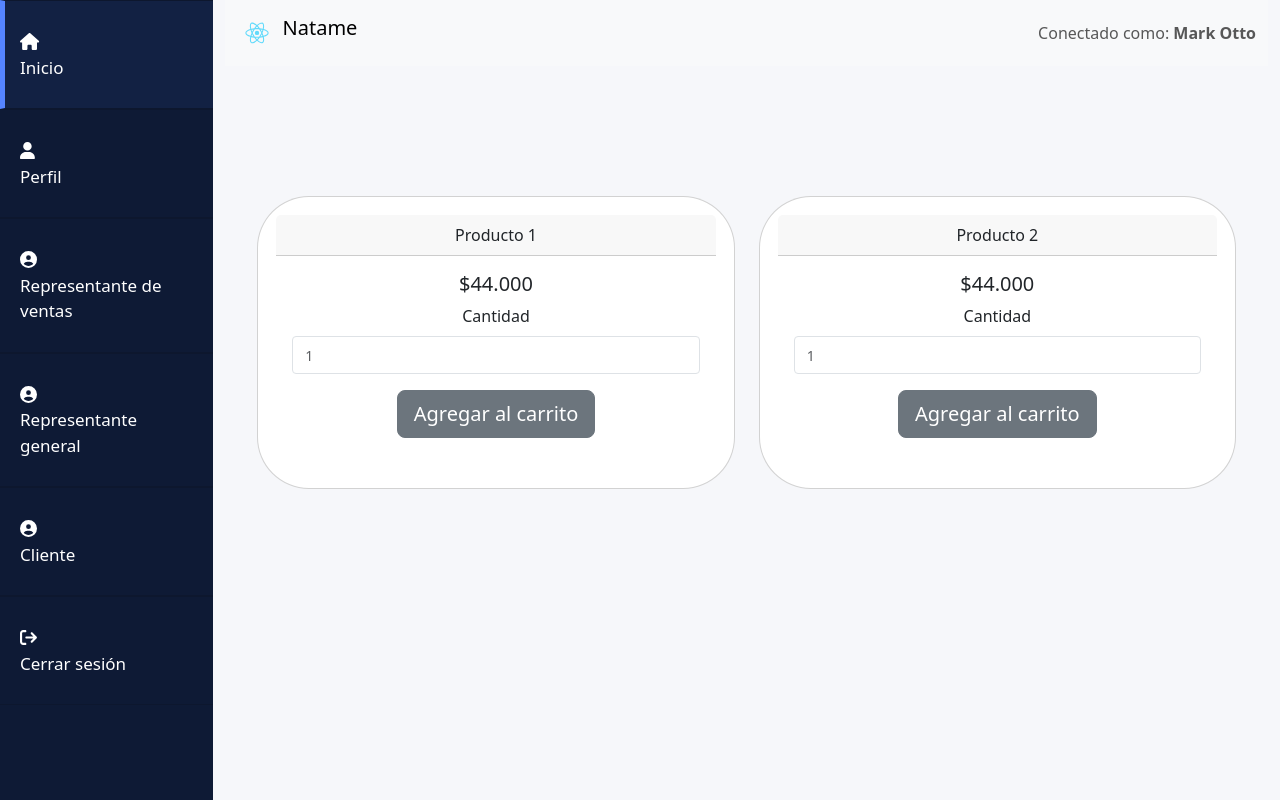
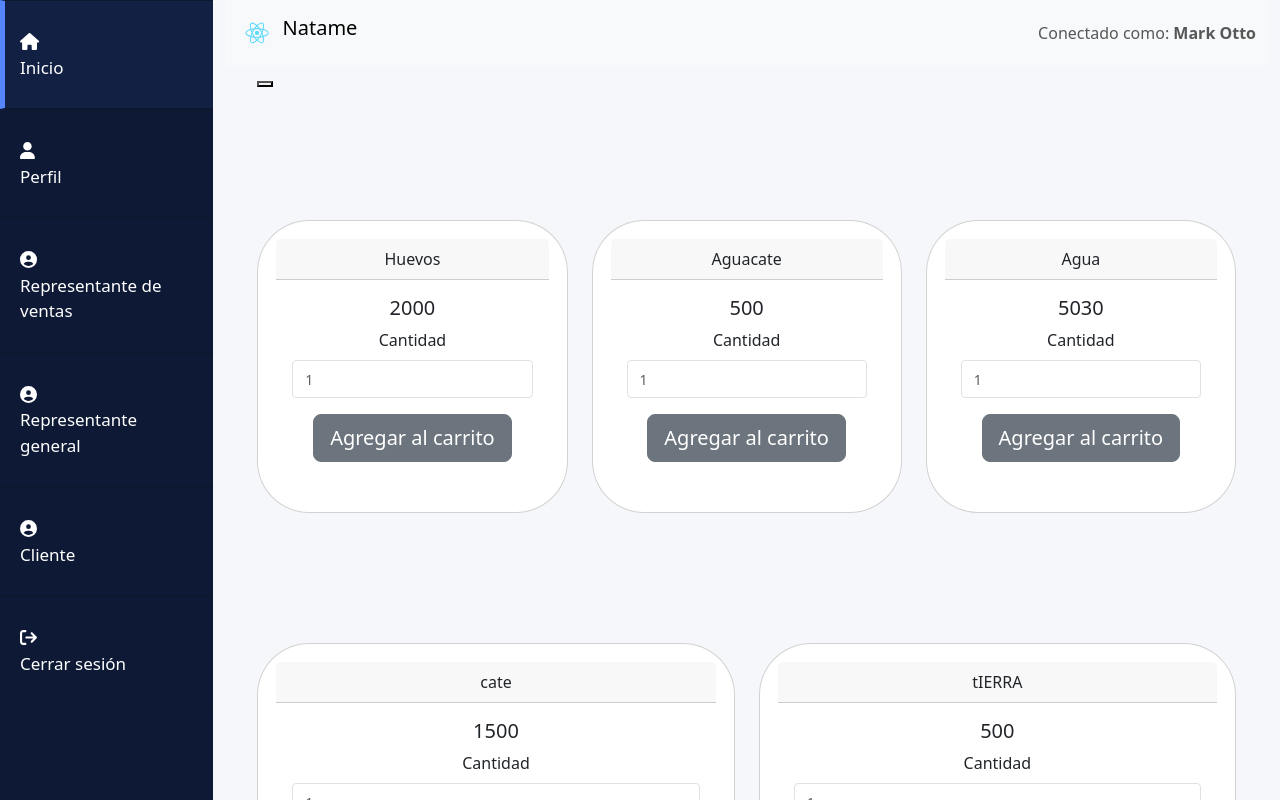
Before and after one commit to kevingmez98/PruebaConexion, a React (Create React App) app in the folder React-Side/front/: page /realizar-compra in a window 1280 px wide. Built offline with nearby package versions, Linux system fonts and the light colour scheme.

Commit message:
Agregado componente para agregar carrito. Falta definir la recuperación del usuario para el carrito

```diff
--- a/React-Side/front/src/Routes/Cliente/GestionarRepCl.js
+++ b/React-Side/front/src/Routes/Cliente/GestionarRepCl.js
@@ -43,14 +43,14 @@ function GestionarRepCl() {
     };
 
     return (
-        <div className="container">
+        <React.Fragment>
             <CardComponent titulo={"Gestionar representante - cliente"}>
                 <div className="p-3 mb-2 bg-info text-white">Representante</div>
                 <p style={{ color: 'red' }}>{ErroMessage}</p>
             </CardComponent>
             <SimpleTable dataJson={jsonData}></SimpleTable>
             <BtnTable dataJson={jsonData}></BtnTable>
-        </div>
+        </React.Fragment>
     )
 }
 
--- a/React-Side/front/src/Routes/Cliente/RealizarCompraCl.js
+++ b/React-Side/front/src/Routes/Cliente/RealizarCompraCl.js
@@ -1,81 +1,129 @@
-import CardComponent from "../../public-component/Card/DarkCard/CardComponent";
-import { FontAwesomeIcon } from '@fortawesome/react-fontawesome';
-import { faK, faKey, faSignIn } from '@fortawesome/free-solid-svg-icons';
-import { useEffect, useState } from 'react';
-import Container from 'react-bootstrap/Container';
+import React, { useState } from 'react';
 import Form from 'react-bootstrap/Form';
 import Row from 'react-bootstrap/Row';
 import Col from 'react-bootstrap/Col';
 import Button from 'react-bootstrap/Button';
-import SimpleCard from "../../public-component/Card/SimpleCard/SimpleCard";
+import SimpleProductCard from "../../public-component/Product/CardProduct/SimpleProductCard";
+import { actualizarCarrito, eliminarCarrito } from '../../public-component/Product/Carrito/CarritoSession';
 
 
 function RealizarCompraCl() {
 
     const [isBtnLoading, setLoading] = useState(false);
 
+    const dataJson = {
+        "records": [
+            [
+                "Prod0001",
+                "Huevos",
+                "2000"
+            ],
+            [
+                "Prod0002",
+                "Aguacate",
+                "500"
+            ],
+            [
+                "Prod0003",
+                "Agua",
+                "5030"
+            ],
+            [
+                "Prod0004",
+                "cate",
+                "1500"
+            ],
+            [
+                "Prod0005",
+                "tIERRA",
+                "500"
+            ]
+        ],
+        "fields": [
+            {
+                "name": "ID_PROD",
+                "type": "OTHER"
+            },
+            {
+                "name": "N_PROD",
+                "type": "OTHER"
+            },
+            {
+                "name": "Precio",
+                "type": "OTHER"
+            }
+        ]
+    }
+    const { records, fields } = dataJson;
 
+    // Función para dividir un array en grupos de tamaño dado
+    function dividirArray(array, size) {
+        const listaDividida = [];
+        for (let i = 0; i < array.length; i += size) {
+            listaDividida.push(array.slice(i, i + size));
+        }
+        return listaDividida;
+    }
 
-    const cargarProducto = (productoId,formId) => {
+    const cargarProducto = (productoId, formId) => {
+        try {
+            console.log(dataJson);
             //Congelar botones
             setLoading(true);
 
             //Obtener cantidad del formulario
             const prodForm = document.getElementById(formId);
             const cant = prodForm.elements["cantidad"].value;
-        if(cant>0){
+            if (cant > 0) {
                 setTimeout(() => {
-                    console.log(`Producto ${productoId} enviado desde el formulario ${formId} con cantidad ${cant}`);
-                    //Acá se haría lo del envío del formulario al back
+                    //Guardar en el carrito
                     setLoading(false);
                 }, 1000); // Tiempo de espera
-        }else{
-            alert('Ingrese un valor valido para la cantidad');
+                actualizarCarrito("1", productoId, cant);
+                alert(`Producto ${productoId} agregado con ${cant} unidades`);
+                prodForm.elements["cantidad"].value="";
+            } else {
                 setTimeout(() => {
                     setLoading(false);
                 }, 1000); // Tiempo de espera
+                throw new Error('Ingrese un valor valido para la cantidad');
+            }
+        } catch (error) {
+            alert(error);
         }
 
     };
 
+    //Se divide el array de productos(records) en grupos de 3
+    const listaProductos = dividirArray(records, 3);
+
     return (
-
-        <Container>
-            <Row>
-                <Col>
-                    <SimpleCard header={"Producto 1"} title={"$44.000"}>
-                        <Form id="form-prod-1">
+        <React.Fragment>
+            <button onClick={()=> eliminarCarrito("1")}></button>
+            {listaProductos.map((grupoProd, index) => (
+                <Row key={index}>
+                    {grupoProd.map((producto, i) => (
+                        <Col key={i}>
+                            <SimpleProductCard idProd={producto[0]} nomProducto={producto[1]} precio={producto[2]}>
+                                <Form id={`form-prod-${index}-${i}`}>
                                     <Form.Group className="mb-3">
                                         <Form.Label>Cantidad</Form.Label>
-                                <Form.Control size="sm" type="number" placeholder="1" min="1" name="cantidad"/>
+                                        <Form.Control size="sm" type="number" placeholder="1" min="1" name="cantidad" />
                                     </Form.Group>
                                     <Form.Group className="mb-3">
                                         <Button variant="secondary" size="lg" type="submit" disabled={isBtnLoading}
-                                    onClick={() => cargarProducto('1',"form-prod-1")}>
-                                    {isBtnLoading?'Cargando...':'Agregar al carrito'}
+                                            onClick={() => cargarProducto(`${producto[0]}`, `form-prod-${index}-${i}`)}>
+                                            {isBtnLoading ? 'Cargando...' : 'Agregar al carrito'}
                                         </Button>
                                     </Form.Group>
                                 </Form>
-                    </SimpleCard>
+                            </SimpleProductCard>
                         </Col>
-                <Col>
-                    <SimpleCard header={"Producto 2"} title={"$44.000"}>
-                        <Form id="form-prod-2">
-                            <Form.Group className="mb-3">
-                                <Form.Label>Cantidad</Form.Label>
-                                <Form.Control size="sm" type="number" placeholder="1" min="1" name="cantidad" required="required"/>
-                            </Form.Group>
-                            <Form.Group className="mb-3">
-                                <Button variant="secondary" size="lg" type="submit" disabled={isBtnLoading}
-                                    onClick={() => cargarProducto('1',"form-prod-2")}>
-                                    {isBtnLoading?'Cargando...':'Agregar al carrito'}
-                                </Button>
-                            </Form.Group>
-                        </Form>
-                    </SimpleCard>
-                </Col>
+                    ))}
                 </Row>
-        </Container >
+
+            ))}
+        </React.Fragment>
     )
 }
 
--- a/React-Side/front/src/Routes/Rep-general/GestionarRepresentante.js
+++ b/React-Side/front/src/Routes/Rep-general/GestionarRepresentante.js
@@ -1,5 +1,4 @@
 import CardComponent from "../../public-component/Card/DarkCard/CardComponent";
-import SimpleTable from "../../public-component/JSONTable/SimpleTable";
 import BtnTable from "../../public-component/JSONTable/BtnTable";
 import React from 'react';
 import Axios from 'axios';
@@ -43,13 +42,13 @@ function GestionarRepresentante() {
     };
 
     return (
-        <div className="container">
+        <React.Fragment>
             <CardComponent titulo={"Gestion de representantes"}>
                 <div className="p-3 mb-2 bg-info text-white">Gestion de representante</div>
                 <p style={{ color: 'red' }}>{ErroMessage}</p>
             </CardComponent>
             <BtnTable dataJson={jsonData}></BtnTable>
-        </div>
+        </React.Fragment>
 
 
     )
--- a/React-Side/front/src/dashboard/DashboardPage.js
+++ b/React-Side/front/src/dashboard/DashboardPage.js
@@ -1,8 +1,5 @@
 import React, { useEffect, useState } from 'react';
 import { Outlet } from 'react-router-dom';
-
-import { FontAwesomeIcon } from '@fortawesome/react-fontawesome'
-import { faEnvelope, faPenNib } from '@fortawesome/free-solid-svg-icons'
 
 import SideBarComponent from "./SideBar/SideBarComponent";
 import Container from 'react-bootstrap/Container';
@@ -57,7 +54,9 @@ function DashBoardPage() {
                     </Navbar>
 
                     <div className="user-dashboard">
-                        <Outlet></Outlet>
+                        <Container>
+                            <Outlet></Outlet>
+                        </Container>
                     </div>
                 </div>
             </div>
--- /dev/null
+++ b/React-Side/front/src/public-component/Product/CardProduct/SimpleProductCard.js
@@ -0,0 +1,10 @@
+import SimpleCard from "../../Card/SimpleCard/SimpleCard";
+
+function SimpleProductCard({ nomProducto, idProd, precio, children }) {
+   return(
+   <SimpleCard header={nomProducto} title={precio}>
+        {children}
+    </SimpleCard>)
+}
+
+export default SimpleProductCard;
--- /dev/null
+++ b/React-Side/front/src/public-component/Product/Carrito/CarritoSession.js
@@ -0,0 +1,49 @@
+
+export const actualizarCarrito = async (usuario, producto, cantidad) => {
+    try {
+        //Obtener el carrito, si no existe se crea uno
+        const claveCarrito = "carrito_" + usuario;
+
+        let carritoActual = JSON.parse(sessionStorage.getItem(claveCarrito));
+        if (!carritoActual) {
+            carritoActual = { userId: usuario, productos: [] };
+        }
+        //Se valida que el producto esté en inventario
+        await validarProducto(producto);
+
+        //Se busca el producto en el carrito
+        const indiceProducto = carritoActual.productos.findIndex(item => item.idProducto === producto);
+
+        // Si el producto ya está en el carrito, aumentar la cantidad
+        if (indiceProducto !== -1) {
+            carritoActual.productos[indiceProducto].cantidad += parseInt(cantidad);
+        } else {
+            carritoActual.productos.push({ idProducto: producto, cantidad: parseInt(cantidad) })
+        }
+        sessionStorage.setItem(claveCarrito, JSON.stringify(carritoActual));
+    } catch (error) {
+        throw error;
+    }
+
+};
+
+export const obtenerCarrito = (usuario) => {
+    const claveCarrito = "carrito_" + usuario;
+    const valor = sessionStorage.getItem(claveCarrito);
+    return valor ? JSON.parse(valor) : null;
+};
+
+export const eliminarCarrito = (usuario) => {
+    const claveCarrito = "carrito_" + usuario;
+    sessionStorage.removeItem(claveCarrito);
+};
+
+
+//Acá se valida lo de que esté en inventario un producto
+const validarProducto = async (producto) => {
+    try {
+        return true;
+    } catch (error) {
+        throw error;
+    }
+}
```
Also changed, not shown: React-Side/front/src/Routes/Representante/GestionarCliente.js (+10 -9 lines). Lines whose indentation alone changed are shown as unchanged.
